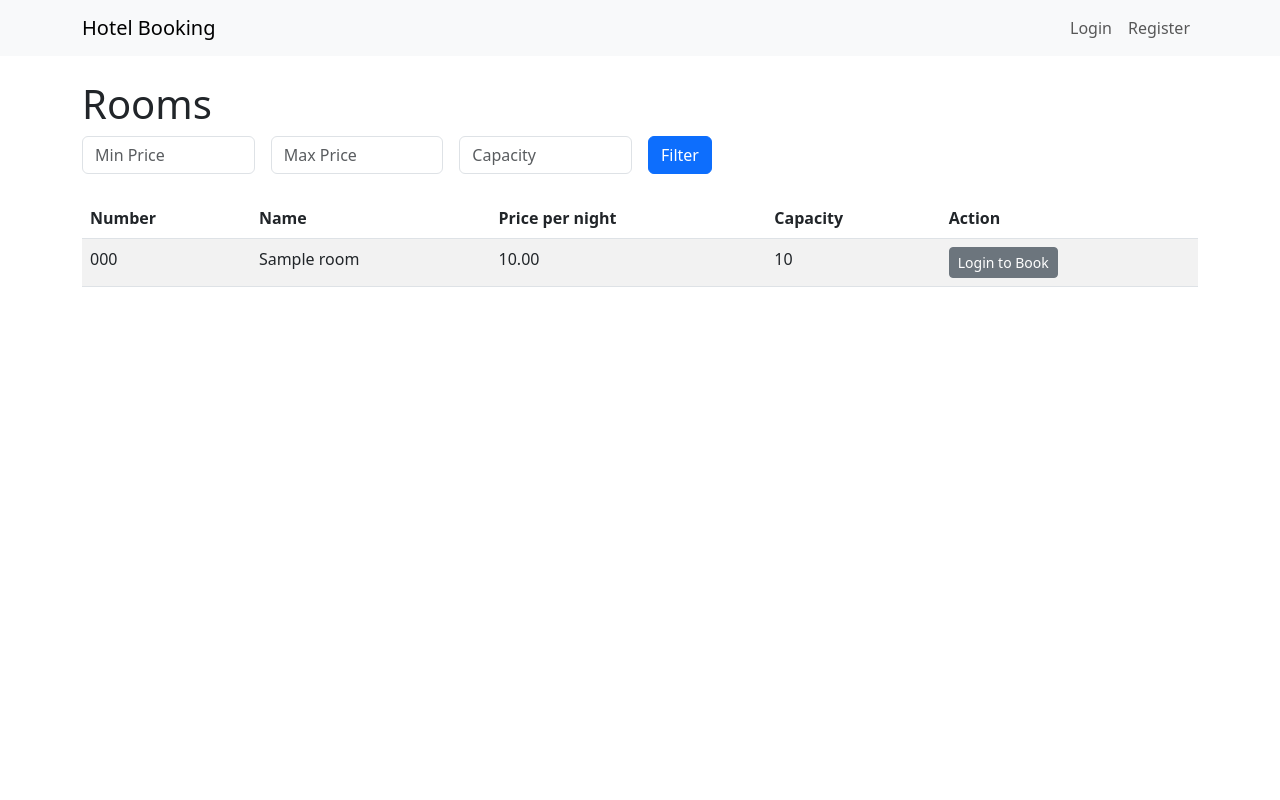
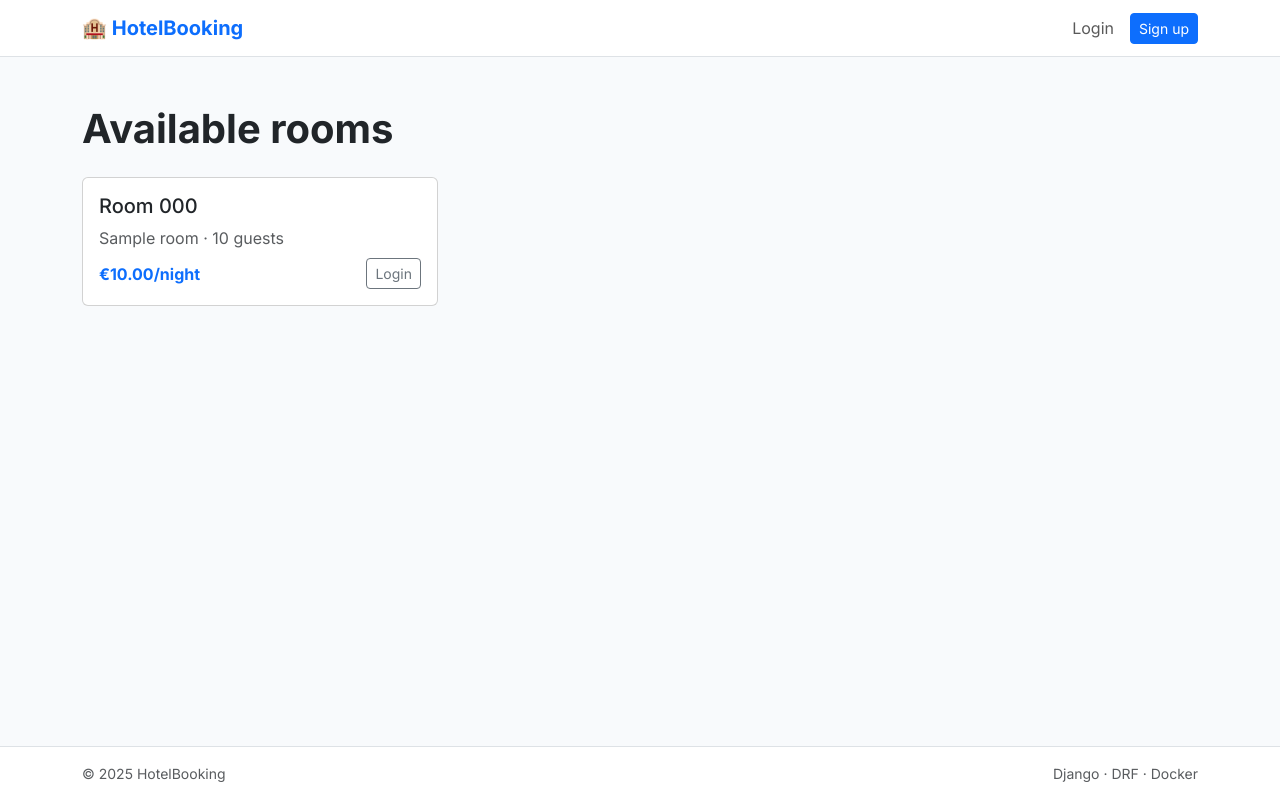
Before and after one commit to mdedz/hotel_booking, a Django app: page / in a window 1280 px wide. Run offline with Django 4.2, Linux system fonts and the light colour scheme; tables that the repository leaves empty hold one stand-in row (values such as "Sample post").

Commit message:
Version: 0.2.0
Enhanced style, fixed building, added whitenoise and etc.

```diff
--- a/docker-compose.yml
+++ b/docker-compose.yml
@@ -19,12 +19,10 @@ services:
   web:
     build: .
     command: sh /app/entrypoint.sh
-    volumes:
-      - .:/app
     ports:
       - "8000:8000"
     environment:
-      DEBUG: ${DEBUG:-1}
+      DEBUG: ${DEBUG:-0}
       SECRET_KEY: ${SECRET_KEY:-changeme}
 
       POSTGRES_DB: ${POSTGRES_DB:-hotel}
--- a/requirements.txt
+++ b/requirements.txt
@@ -10,3 +10,4 @@ black>=25.12.0
 flake8>=7.3.0
 python-dotenv>=1.2.1
 gunicorn>=23.0.0
+whitenoise>=6.11.0
--- a/src/bookings/templates/base.html
+++ b/src/bookings/templates/base.html
@@ -1,29 +1,46 @@
+{% load static %}
 <!DOCTYPE html>
 <html lang="en">
 <head>
-    <meta charset="UTF-8">
-    <title>Hotel Booking</title>
-    <link rel="stylesheet" href="https://cdn.jsdelivr.net/npm/bootstrap@5.3.0/dist/css/bootstrap.min.css">
+  <meta charset="UTF-8">
+  <title>{% block title %}Hotel Booking{% endblock %}</title>
+  <meta name="viewport" content="width=device-width, initial-scale=1">
+
+  <!-- Bootstrap 5 -->
+  <link
+    href="https://cdn.jsdelivr.net/npm/bootstrap@5.3.3/dist/css/bootstrap.min.css"
+    rel="stylesheet"
+  >
+
+  <!-- Google Font -->
+  <link href="https://fonts.googleapis.com/css2?family=Inter:wght@400;500;600;700&display=swap" rel="stylesheet">
+
+  <style>
+    body {
+      font-family: 'Inter', sans-serif;
+      background-color: #f8fafc;
+    }
+    .card-hover {
+      transition: transform .2s ease, box-shadow .2s ease;
+    }
+    .card-hover:hover {
+      transform: translateY(-4px);
+      box-shadow: 0 12px 30px rgba(0,0,0,.08);
+    }
+  </style>
 </head>
-<body>
-<nav class="navbar navbar-expand-lg navbar-light bg-light mb-4">
-    <div class="container">
-        <a class="navbar-brand" href="{% url 'rooms_list' %}">Hotel Booking</a>
-        <div class="collapse navbar-collapse">
-            <ul class="navbar-nav ms-auto">
-                {% if user.is_authenticated %}
-                    <li class="nav-item"><a class="nav-link" href="{% url 'my_bookings' %}">My Bookings</a></li>
-                    <li class="nav-item"><a class="nav-link" href="{% url 'logout' %}">Logout</a></li>
-                {% else %}
-                    <li class="nav-item"><a class="nav-link" href="{% url 'login' %}">Login</a></li>
-                    <li class="nav-item"><a class="nav-link" href="{% url 'register' %}">Register</a></li>
-                {% endif %}
-            </ul>
-        </div>
-    </div>
-</nav>
-<div class="container">
-    {% block content %}{% endblock %}
-</div>
+
+<body class="d-flex flex-column min-vh-100">
+
+{% include "includes/navbar.html" %}
+
+<main class="flex-fill">
+  {% block content %}{% endblock %}
+</main>
+
+{% include "includes/footer.html" %}
+
+<script src="https://cdn.jsdelivr.net/npm/bootstrap@5.3.3/dist/js/bootstrap.bundle.min.js"></script>
+{% block extra_js %}{% endblock %}
 </body>
 </html>
--- a/src/bookings/templates/bookings/rooms_list.html
+++ b/src/bookings/templates/bookings/rooms_list.html
@@ -1,49 +1,43 @@
-{% extends 'base.html' %}
+{% extends "base.html" %}
+{% block content %}
 
-{% block content %}
-<h1>Rooms</h1>
+<div class="container py-5">
+  <h1 class="fw-bold mb-4">Available rooms</h1>
 
-<form method="get" class="row g-3 mb-4">
-    <div class="col-md-2">
-        <input type="number" name="min_price" placeholder="Min Price" class="form-control" value="{{ request.GET.min_price }}">
-    </div>
-    <div class="col-md-2">
-        <input type="number" name="max_price" placeholder="Max Price" class="form-control" value="{{ request.GET.max_price }}">
-    </div>
-    <div class="col-md-2">
-        <input type="number" name="capacity" placeholder="Capacity" class="form-control" value="{{ request.GET.capacity }}">
-    </div>
-    <div class="col-md-2">
-        <button type="submit" class="btn btn-primary">Filter</button>
-    </div>
-</form>
+  <div class="row g-4">
+    {% for room in rooms %}
+      <div class="col-md-6 col-lg-4">
+        <div class="card card-hover h-100">
+          <div class="card-body d-flex flex-column">
+            <h5 class="card-title">
+              Room {{ room.number }}
+            </h5>
+            <p class="text-muted mb-2">
+              {{ room.name }} · {{ room.capacity }} guests
+            </p>
 
-<table class="table table-striped">
-    <thead>
-        <tr>
-            <th>Number</th>
-            <th>Name</th>
-            <th>Price per night</th>
-            <th>Capacity</th>
-            <th>Action</th>
-        </tr>
-    </thead>
-    <tbody>
-        {% for room in rooms %}
-        <tr>
-            <td>{{ room.number }}</td>
-            <td>{{ room.name }}</td>
-            <td>{{ room.price_per_night }}</td>
-            <td>{{ room.capacity }}</td>
-            <td>
-                {% if user.is_authenticated %}
-                    <a href="{% url 'book_room' room.id %}" class="btn btn-success btn-sm">Book</a>
-                {% else %}
-                    <a href="{% url 'login' %}" class="btn btn-secondary btn-sm">Login to Book</a>
-                {% endif %}
-            </td>
-        </tr>
-        {% endfor %}
-    </tbody>
-</table>
+            <div class="mt-auto d-flex justify-content-between align-items-center">
+              <strong class="text-primary">
+                €{{ room.price_per_night }}/night
+              </strong>
+
+              {% if user.is_authenticated %}
+                <a href="{% url 'book_room' room.id %}" class="btn btn-primary btn-sm">
+                  Book
+                </a>
+              {% else %}
+                <a href="{% url 'login' %}" class="btn btn-outline-secondary btn-sm">
+                  Login
+                </a>
+              {% endif %}
+            </div>
+          </div>
+        </div>
+      </div>
+    {% empty %}
+      <p>No rooms found.</p>
+    {% endfor %}
+  </div>
+</div>
+
 {% endblock %}
--- /dev/null
+++ b/src/bookings/templates/includes/footer.html
@@ -0,0 +1,6 @@
+<footer class="bg-white border-top mt-auto">
+  <div class="container py-3 d-flex justify-content-between text-muted small">
+    <span>© 2025 HotelBooking</span>
+    <span>Django · DRF · Docker</span>
+  </div>
+</footer>
--- /dev/null
+++ b/src/bookings/templates/includes/navbar.html
@@ -0,0 +1,35 @@
+<nav class="navbar navbar-expand-lg navbar-light bg-white border-bottom sticky-top">
+  <div class="container">
+    <a class="navbar-brand fw-bold text-primary" href="{% url 'rooms_list' %}">
+      🏨 HotelBooking
+    </a>
+
+    <button class="navbar-toggler" type="button" data-bs-toggle="collapse" data-bs-target="#nav">
+      <span class="navbar-toggler-icon"></span>
+    </button>
+
+    <div id="nav" class="collapse navbar-collapse justify-content-end">
+      <ul class="navbar-nav align-items-center gap-2">
+        {% if user.is_authenticated %}
+          <li class="nav-item">
+            <a class="nav-link" href="{% url 'my_bookings' %}">My bookings</a>
+          </li>
+          <li class="nav-item">
+            <a class="btn btn-outline-secondary btn-sm" href="{% url 'logout' %}">
+              Logout
+            </a>
+          </li>
+        {% else %}
+          <li class="nav-item">
+            <a class="nav-link" href="{% url 'login' %}">Login</a>
+          </li>
+          <li class="nav-item">
+            <a class="btn btn-primary btn-sm" href="{% url 'register' %}">
+              Sign up
+            </a>
+          </li>
+        {% endif %}
+      </ul>
+    </div>
+  </div>
+</nav>
```
Also changed, not shown: src/bookings/templates/bookings/book_room.html (+19 -14 lines), src/bookings/templates/bookings/my_bookings.html (+24 -15 lines), src/bookings/templates/pages/home.html (added, +70 -0 lines), src/hotel_booking/settings.py (+17 -0 lines), 2 other files.
